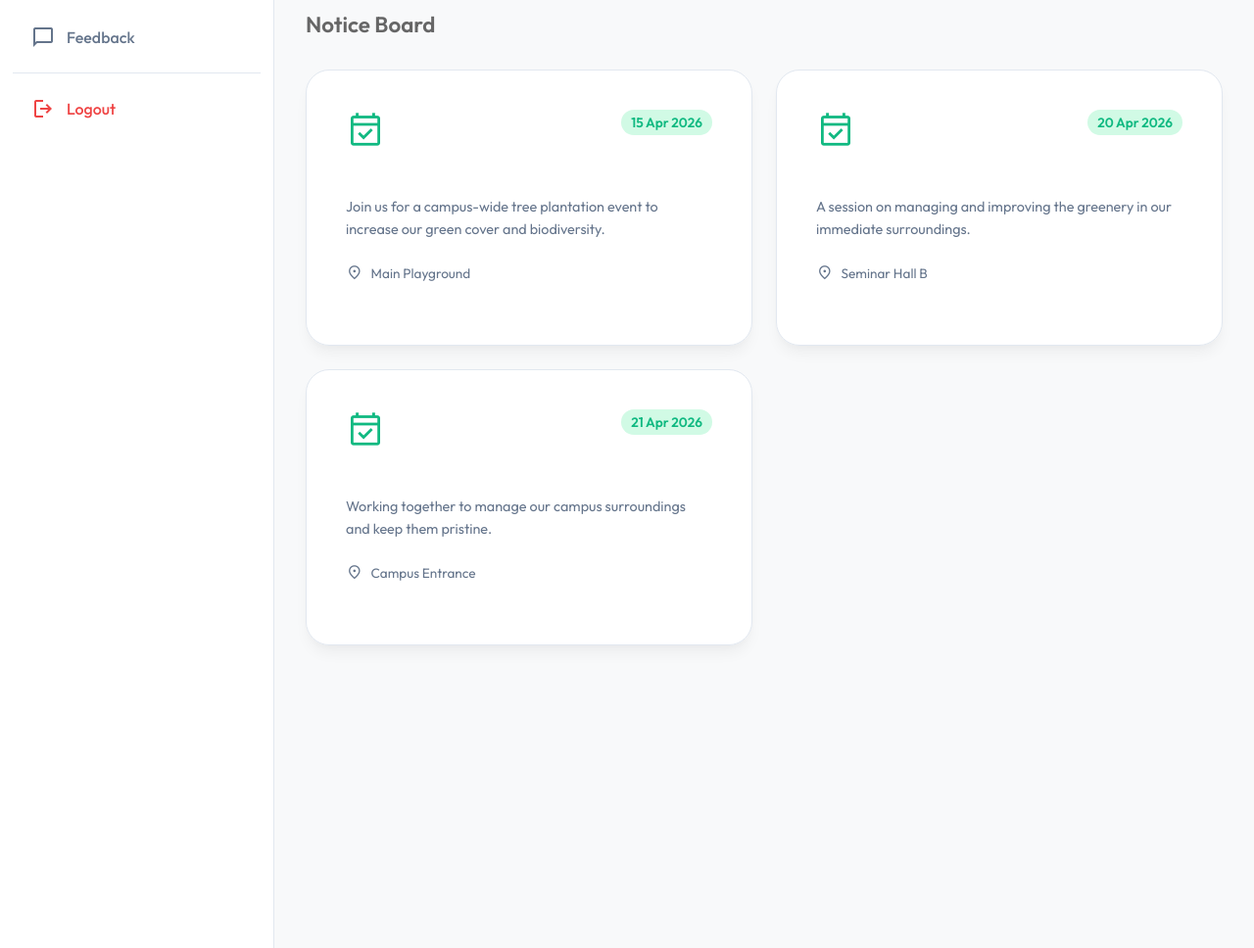
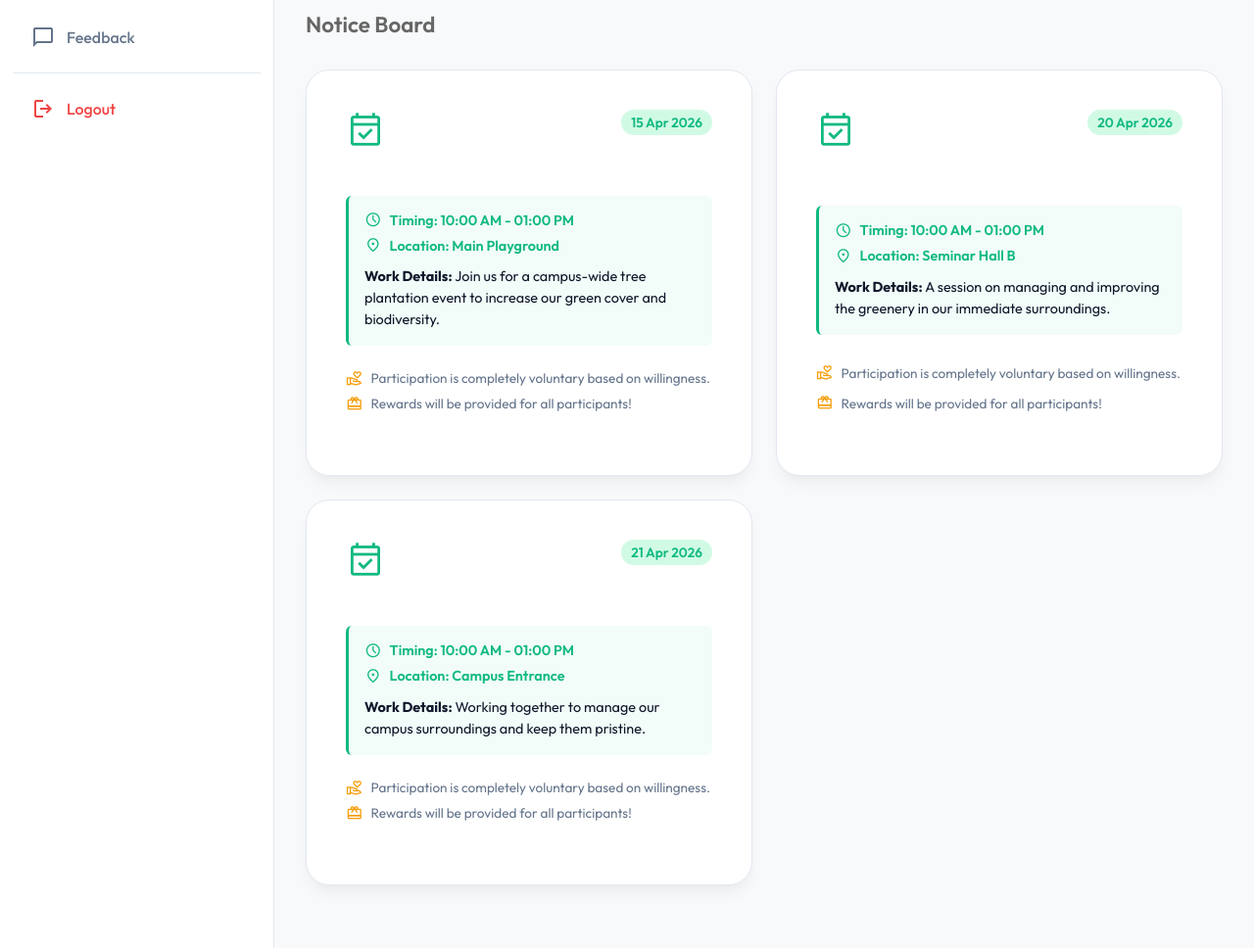
Before and after one commit to Ajitha0005/green-campus-mgmt, a PHP site: page /events.php in a window 1280 px wide. Shown: the part 542-1510 px from the top of the page at 98% size. Run offline with PHP 8.4, Linux system fonts and the light colour scheme; a user stored in the database is signed in; data comes from the database, SQL or seed files in the repository.

Commit message:
Add timing, willingness, and reward details to notice board

```diff
--- a/events.php
+++ b/events.php
@@ -46,12 +46,29 @@ $events = $stmt->fetchAll();
                 </span>
             </div>
             <h3 style="margin-bottom: 0.5rem; color: var(--white);"><?php echo htmlspecialchars($event['title']); ?></h3>
-            <p style="color: var(--text-muted); font-size: 0.9rem; margin-bottom: 1.5rem; line-height: 1.6;">
-                <?php echo htmlspecialchars($event['description']); ?>
-            </p>
+
+            <div style="margin-bottom: 1.5rem; padding: 1rem; background: rgba(16, 185, 129, 0.05); border-left: 3px solid var(--primary-green); border-radius: 6px;">
+                <div style="display: flex; align-items: center; gap: 8px; color: var(--primary-green); font-size: 0.9rem; font-weight: 600; margin-bottom: 0.5rem;">
+                    <span class="material-symbols-outlined" style="font-size: 1.1rem;">schedule</span>
+                    Timing: 10:00 AM - 01:00 PM
+                </div>
+                <div style="display: flex; align-items: center; gap: 8px; color: var(--primary-green); font-size: 0.9rem; font-weight: 600; margin-bottom: 0.5rem;">
+                    <span class="material-symbols-outlined" style="font-size: 1.1rem;">location_on</span>
+                    Location: <?php echo htmlspecialchars($event['location']); ?>
+                </div>
+                <p style="color: var(--text-main); font-size: 0.9rem; margin-top: 0.8rem; margin-bottom: 0; line-height: 1.5;">
+                    <strong>Work Details:</strong> <?php echo htmlspecialchars($event['description']); ?>
+                </p>
+            </div>
+
+            <div style="display: flex; align-items: center; gap: 8px; color: var(--text-muted); font-size: 0.85rem; margin-bottom: 0.5rem;">
+                <span class="material-symbols-outlined" style="font-size: 1.1rem; color: #f59e0b;">volunteer_activism</span>
+                Participation is completely voluntary based on willingness.
+            </div>
+
             <div style="display: flex; align-items: center; gap: 8px; color: var(--text-muted); font-size: 0.85rem; margin-bottom: 1.5rem;">
-                <span class="material-symbols-outlined" style="font-size: 1.1rem;">location_on</span>
-                <?php echo htmlspecialchars($event['location']); ?>
+                <span class="material-symbols-outlined" style="font-size: 1.1rem; color: #f59e0b;">redeem</span>
+                Rewards will be provided for all participants!
             </div>
 
 
```
